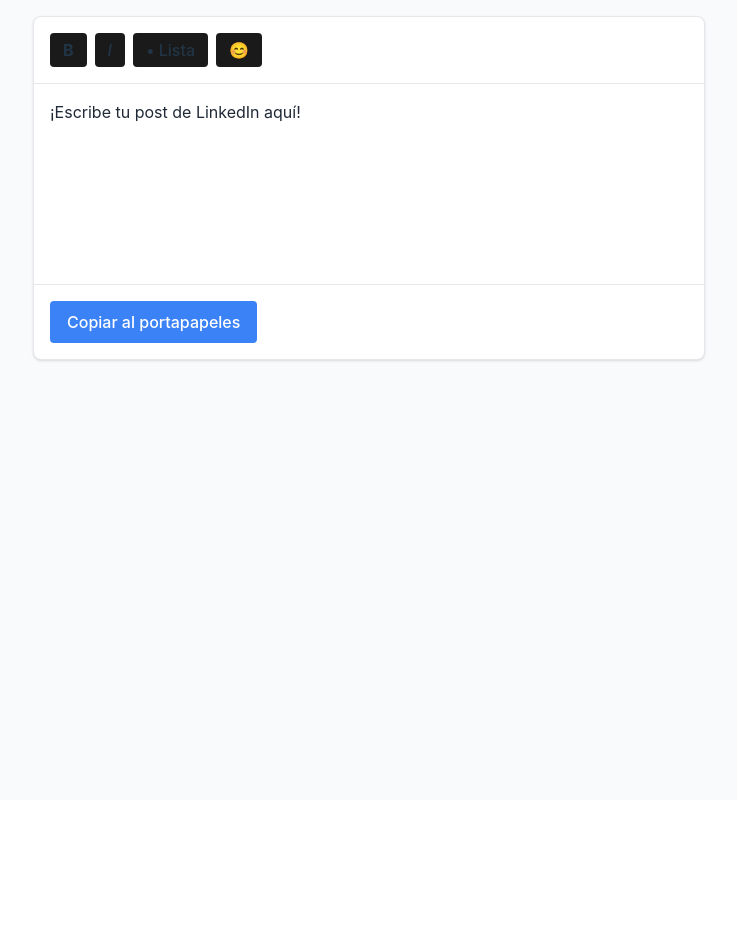
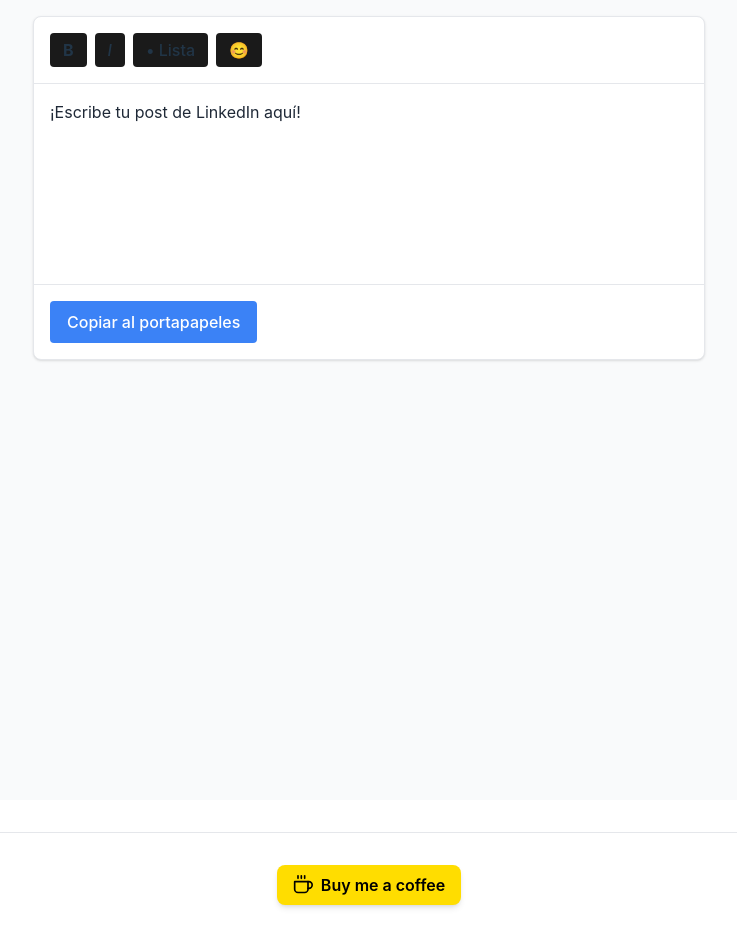
Before and after one commit to Guilleloma/LinkedIN-Post-Formatter, a React (Vite) app: page / in a window 1280 px wide. Shown: the whole page, without its empty margins (271-1008 px from the left). Before the commit the page ends 800 px from the top, so only its background shows below. Built offline with nearby package versions, Linux system fonts and the light colour scheme.

Commit message:
feat: Add Buy Me a Coffee button in a non-intrusive way at the bottom of the page

```diff
--- a/src/App.jsx
+++ b/src/App.jsx
@@ -1,10 +1,12 @@
 import Editor from './components/Editor'
+import BuyMeCoffee from './components/BuyMeCoffee'
 import './App.css'
 
 function App() {
   return (
     <div className="App">
       <Editor />
+      <BuyMeCoffee />
     </div>
   )
 }
--- /dev/null
+++ b/src/components/BuyMeCoffee.jsx
@@ -0,0 +1,25 @@
+import React from 'react';
+
+const BuyMeCoffee = () => {
+  return (
+    <div className="w-full flex justify-center py-8 mt-8 border-t border-gray-200">
+      <a
+        href="https://buymeacoffee.com/Guillermolopez"
+        target="_blank"
+        rel="noopener noreferrer"
+        className="flex items-center gap-2 bg-[#FFDD00] text-black font-semibold py-2 px-4 rounded-lg hover:bg-[#FFDD00]/90 transition-all duration-200 shadow-md"
+      >
+        <svg xmlns="http://www.w3.org/2000/svg" width="20" height="20" viewBox="0 0 24 24" fill="none" stroke="currentColor" strokeWidth="2" strokeLinecap="round" strokeLinejoin="round">
+          <path d="M18 8h1a4 4 0 0 1 0 8h-1"></path>
+          <path d="M2 8h16v9a4 4 0 0 1-4 4H6a4 4 0 0 1-4-4V8z"></path>
+          <line x1="6" y1="1" x2="6" y2="4"></line>
+          <line x1="10" y1="1" x2="10" y2="4"></line>
+          <line x1="14" y1="1" x2="14" y2="4"></line>
+        </svg>
+        Buy me a coffee
+      </a>
+    </div>
+  );
+};
+
+export default BuyMeCoffee;
```
